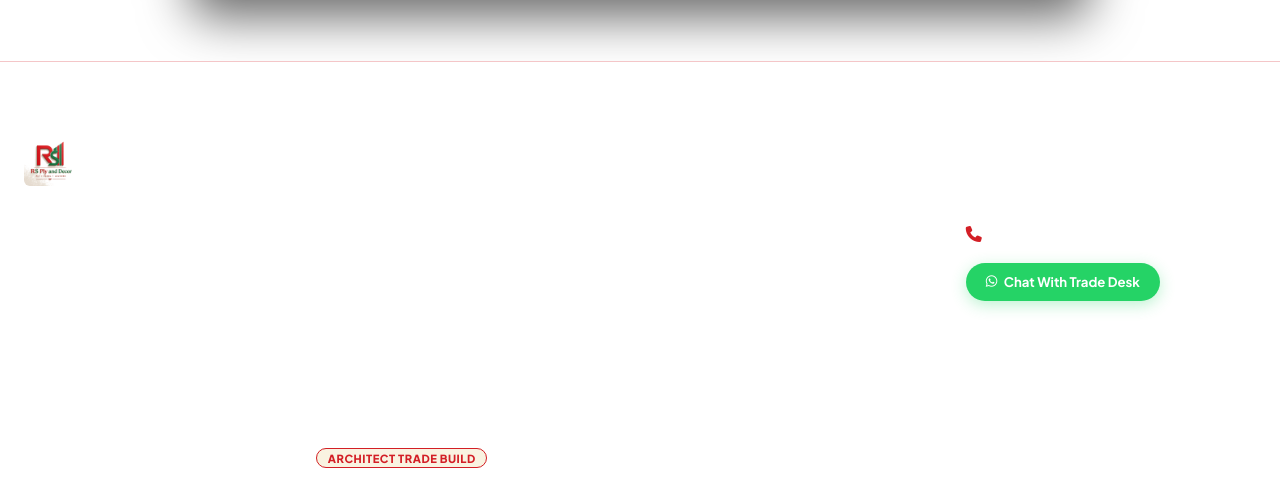
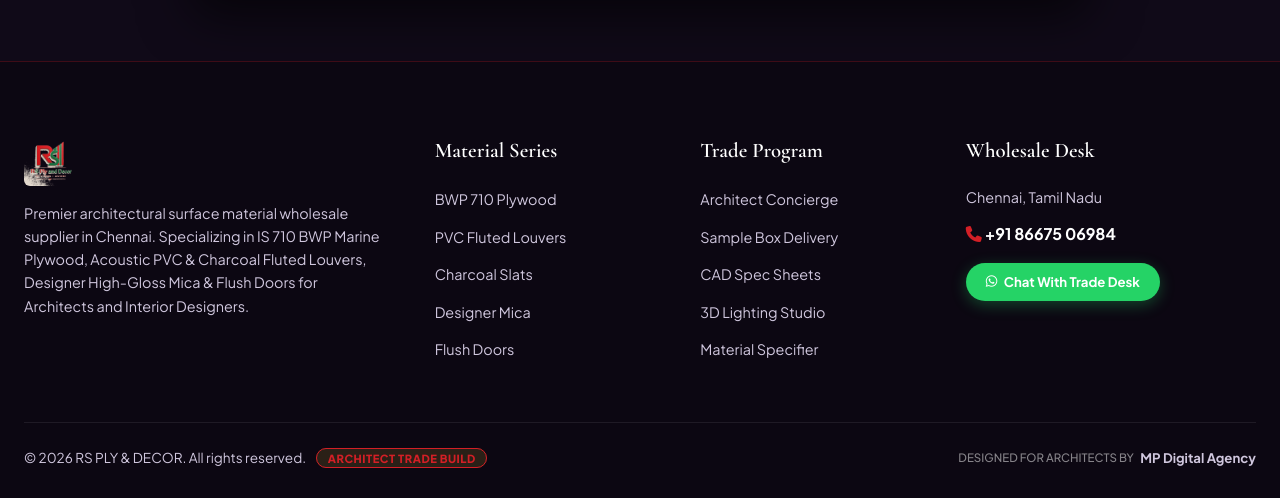
Before and after one commit to TechyMikul/rs-ply-decor, a plain HTML site: page website/index.html in a window 1280 px wide. Shown: the part 6429-6927 px from the top of the page. Drawn offline with nearby package versions, Linux system fonts and the light colour scheme.

Commit message:
Restore root CSS background/text variables and enforce dark background on footer and body

```diff
--- a/website/index.html
+++ b/website/index.html
@@ -25,6 +25,20 @@
             --brand-green: #007a48;          /* Emerald Forest Green */
             --brand-green-dark: #005a35;     /* Deep Emerald Green */
 
+            /* Background Obsidian Theme Colors */
+            --bg-dark-primary: #100a18;      /* Deep Architectural Obsidian */
+            --bg-dark-secondary: #171022;    /* Rich Charcoal Mahogany background */
+            --bg-dark-tertiary: #0c0712;     /* Deepest Onyx for footer */
+            --bg-light-primary: #ffffff;     /* Pure Pearl White */
+            --bg-light-secondary: #f9f7fc;   /* Soft alabaster */
+
+            /* Text Colors */
+            --text-dark-theme: #ffffff;      /* High contrast white */
+            --text-dark-muted: #d0c7de;      /* Muted lavender gray */
+            --text-light-theme: #140d1b;     /* Deep charcoal text */
+            --text-light-muted: #5e5270;     /* Muted slate text */
+
+            /* Accent Colors */
             --accent-brand: #d31f26;         /* Primary Brand Color (Crimson Red) */
             --accent-bronze: #c59b27;        /* Architectural Satin Bronze */
             --accent-gold: #d4af37;          /* Metallic Gold Accent */
@@ -46,11 +60,13 @@
             -webkit-tap-highlight-color: transparent;
         }
 
-        html {
+        html, body {
             scroll-behavior: smooth;
             width: 100%;
             max-width: 100vw;
             overflow-x: hidden;
+            background-color: #100a18 !important;
+            color: #ffffff;
         }
 
         body {
@@ -1149,10 +1165,10 @@
 
         /* FOOTER */
         footer {
-            background: var(--bg-dark-tertiary);
-            color: rgba(255, 255, 255, 0.75);
+            background: #0c0712 !important;
+            color: #ffffff !important;
             padding: 4.5rem 1.5rem 2rem;
-            border-top: 1px solid var(--border-brand);
+            border-top: 1.5px solid var(--border-brand);
             width: 100%;
             max-width: 100vw;
             box-sizing: border-box;
```
Also changed, not shown: 1 other file.
